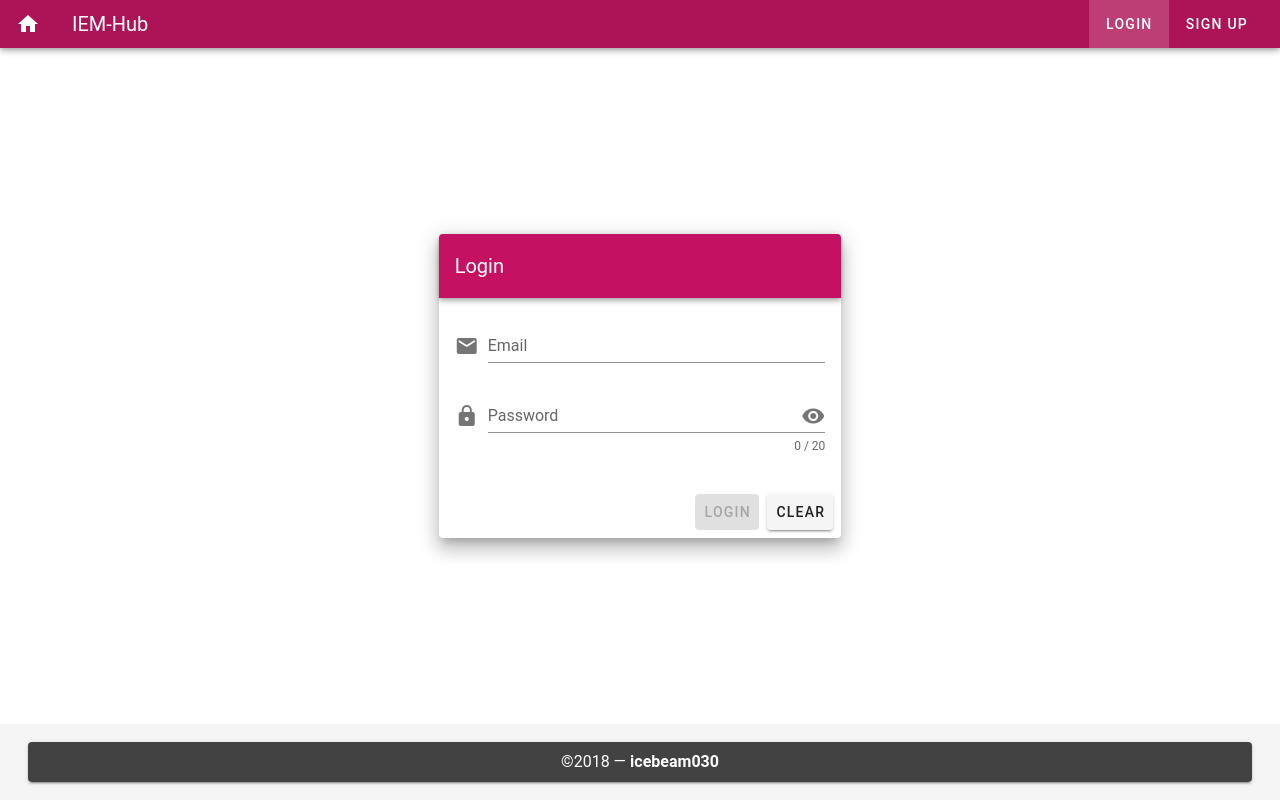
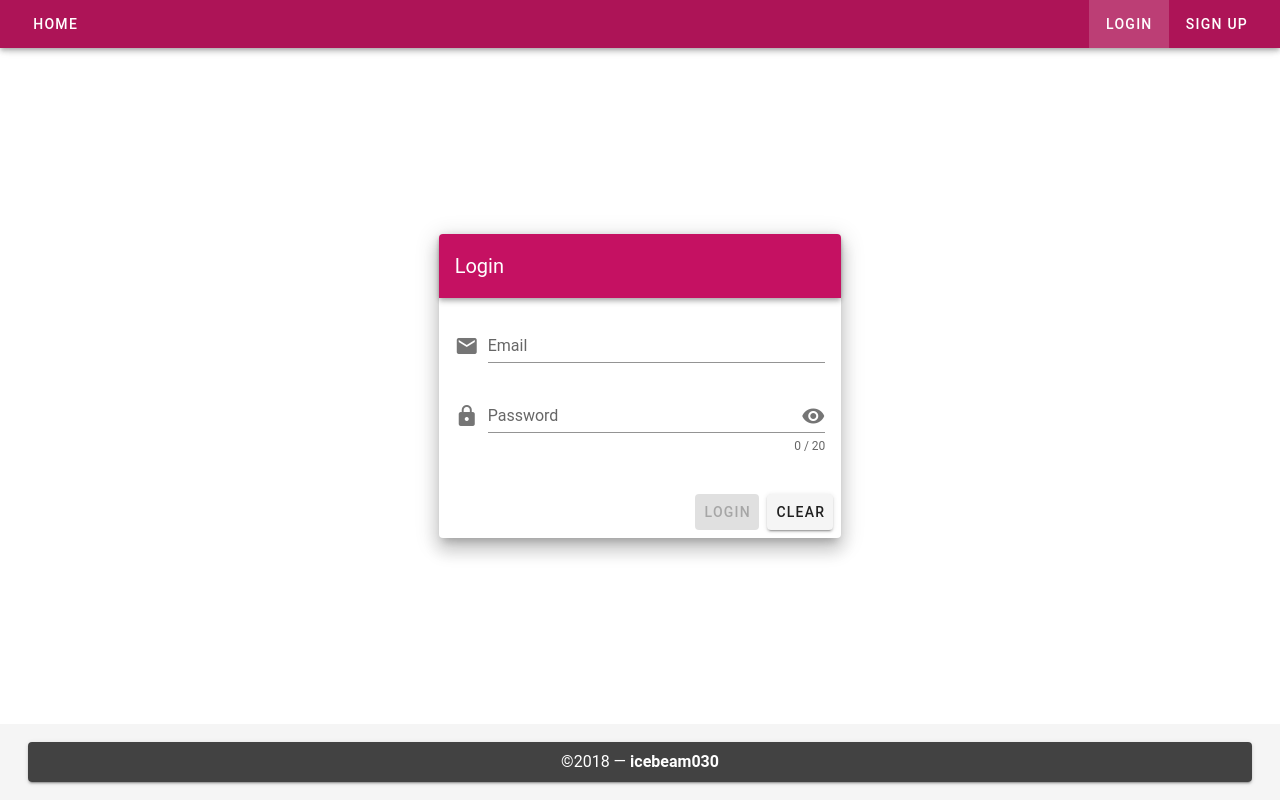
Before and after one commit to icebeam030/iem-hub, a Vue app in the folder client/: page /#/login in a window 1280 px wide. Built offline with nearby package versions, Linux system fonts and the light colour scheme.

Commit message:
UI improvements

```diff
--- a/client/src/App.vue
+++ b/client/src/App.vue
@@ -1,11 +1,9 @@
 <template>
   <v-app>
     <v-app-bar app dark dense color="pink darken-3">
-      <v-app-bar-nav-icon @click="returnToHome">
-        <v-icon>home</v-icon>
-      </v-app-bar-nav-icon>
-
-      <v-toolbar-title>IEM-Hub</v-toolbar-title>
+      <v-toolbar-items>
+        <v-btn text @click="returnToHome">Home</v-btn>
+      </v-toolbar-items>
 
       <v-text-field
         v-if="$store.state.isUserLoggedIn"
--- a/client/src/components/IEMBrowser.vue
+++ b/client/src/components/IEMBrowser.vue
@@ -3,7 +3,7 @@
     <v-card class="elevation-3">
       <v-toolbar dark dense color="blue-grey darken-4">
         <v-icon class="mr-2">list</v-icon>
-        <v-toolbar-title>Your collection</v-toolbar-title>
+        <v-toolbar-title>IEM Hub</v-toolbar-title>
         <v-spacer></v-spacer>
         <v-btn
           v-if="$store.state.isUserAdmin"
```
